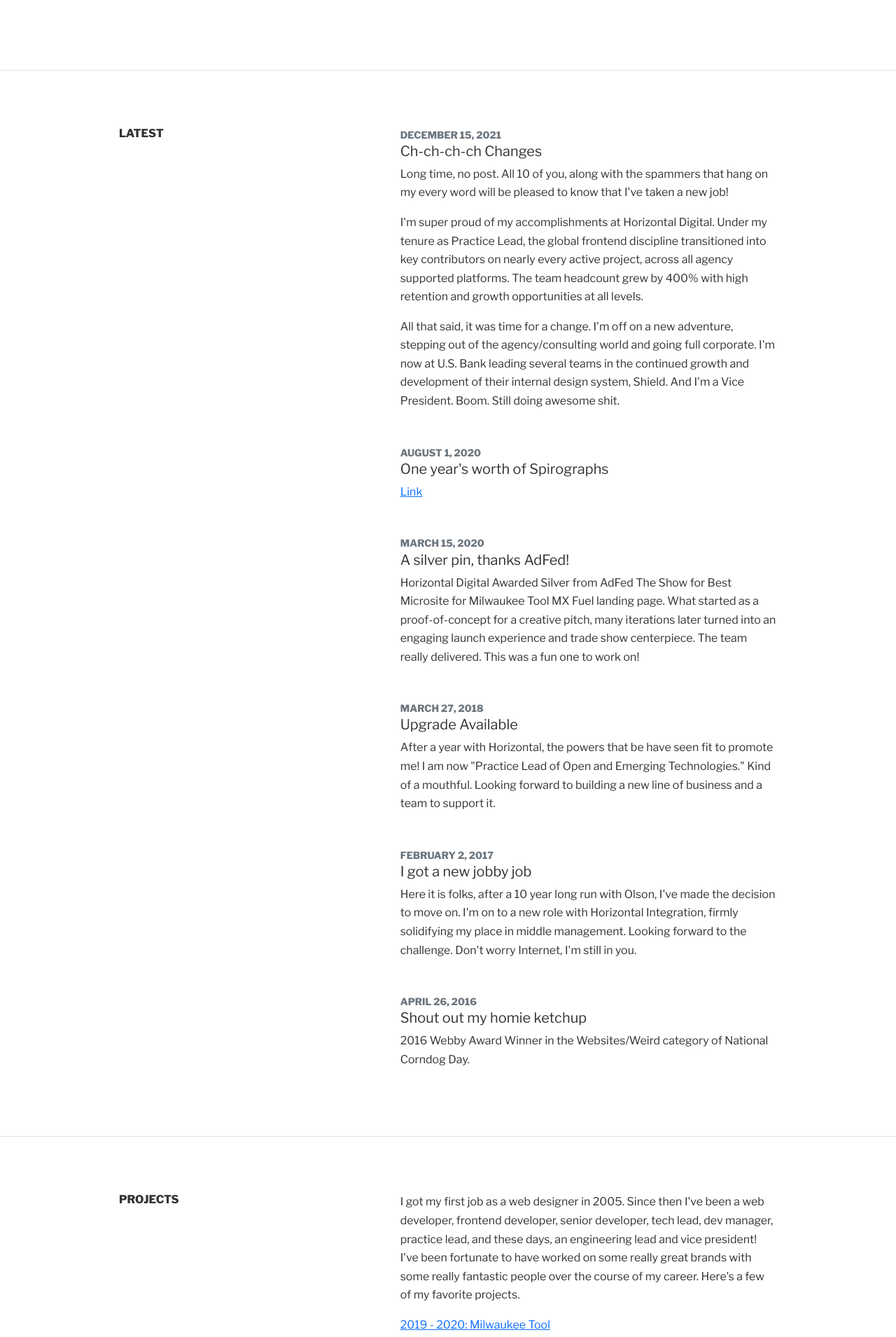
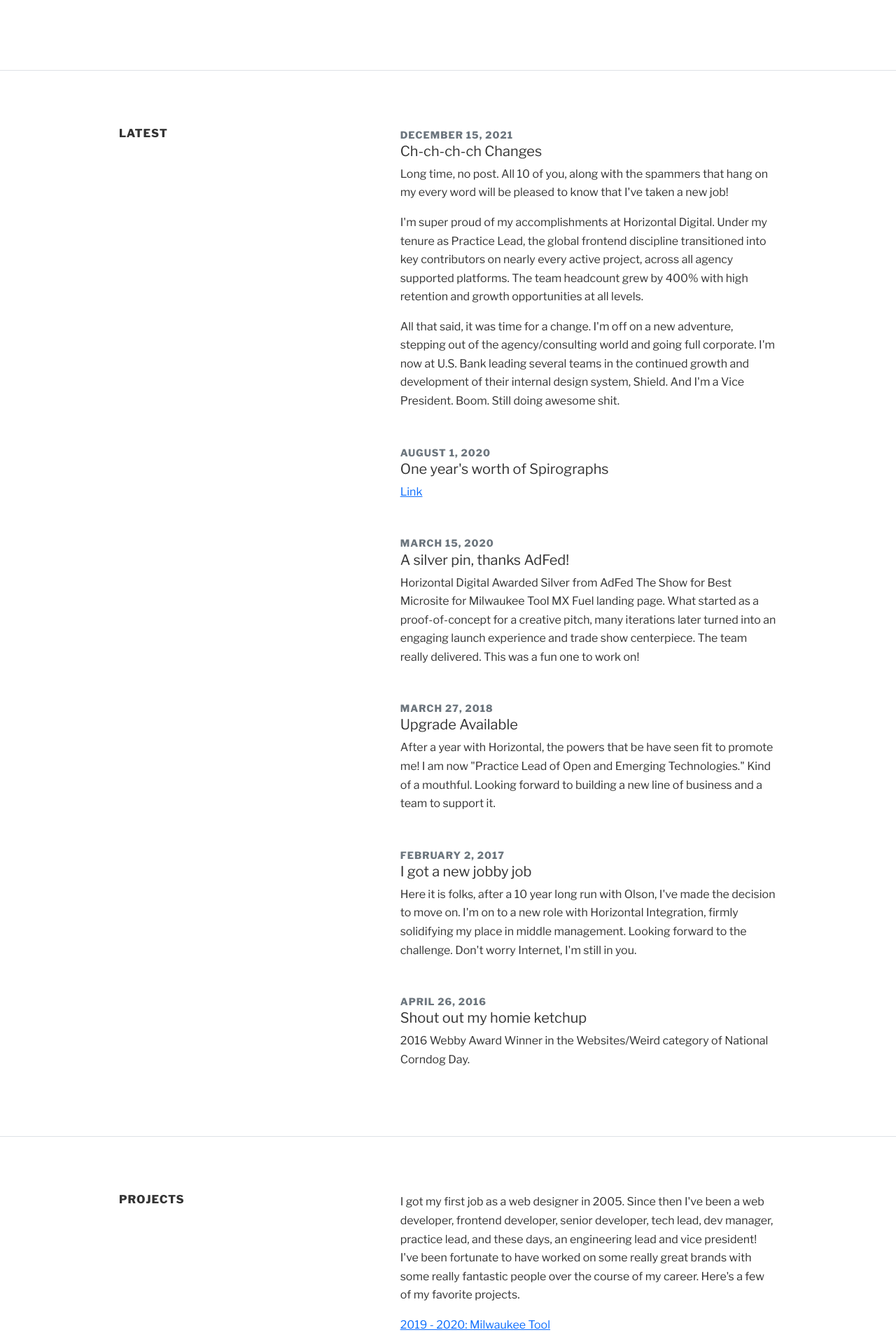
Before and after one commit to jeffreyisham/jeffreyisham.github.io, a Jekyll site: the page built from index.html, in a window 1280 px wide. Shown: the part 786-2696 px from the top of the page at 70% size. Built offline with Jekyll 4.4.1, drawn with Linux system fonts in a browser that asks for light colours.

Commit message:
Update head.html

```diff
--- a/_includes/head.html
+++ b/_includes/head.html
@@ -29,4 +29,5 @@
       }
       .posts .post { margin-bottom: 3rem; }
       .posts .post:last-child { margin-bottom: 0; }
+      .section-headline, .post-date { letter-spacing: 1px; }
     </style>
```
